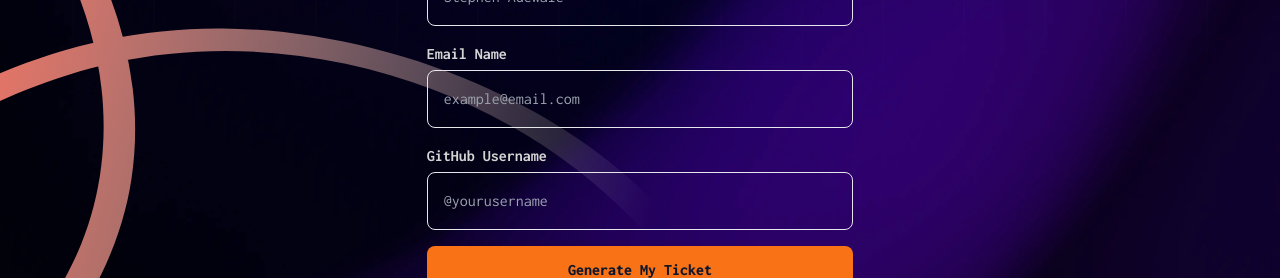
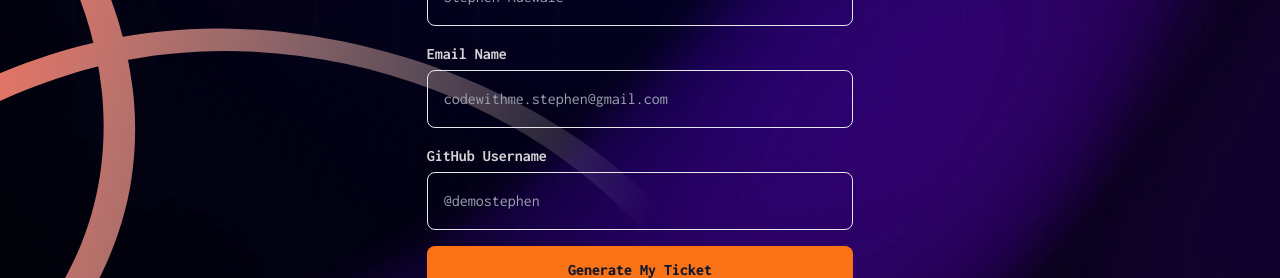
Before and after one commit to DemoStephen/conference-ticket-generator-main, a React (Vite) app: page / in a window 1280 px wide. Shown: the part 674-952 px from the top of the page. Built offline with nearby package versions, Linux system fonts and the light colour scheme.

Commit message:
Updated Form

```diff
--- a/src/UI/Form.jsx
+++ b/src/UI/Form.jsx
@@ -3,10 +3,7 @@ import Input from "../Components/Input";
 
 export default function Form() {
   return (
-    <form
-      action="#"
-      className="w-5/6 md:w-4/5 lg:w-3/6 m-auto flex flex-col gap-4"
-    >
+    <form className="w-5/6 md:w-4/5 lg:w-3/6 m-auto flex flex-col gap-4">
       <ImageInput />
       <Input
         label="Full Name"
@@ -20,14 +17,14 @@ export default function Form() {
         id="email-name"
         type="email"
         name="email-name"
-        placeholder="example@email.com"
+        placeholder="codewithme.stephen@gmail.com"
       />
       <Input
         label="GitHub Username"
         id="github"
         type="text"
         name="github"
-        placeholder="@yourusername"
+        placeholder="@demostephen"
       />
       <button
         type="submit"
```
